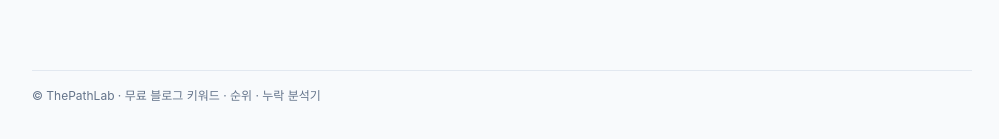
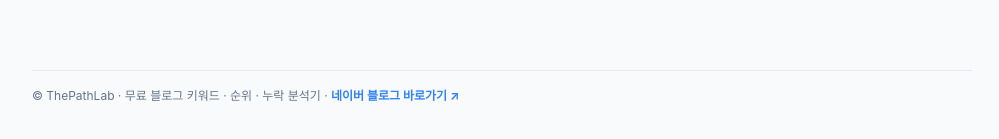
Before and after one commit to chicstory/chicstory.github.io, a plain HTML site: page index.html in a window 1280 px wide. Shown: the part 649-788 px from the top of the page, without its empty margins (138-1137 px from the left). Drawn offline with Linux system fonts and the light colour scheme; no server answers.

Commit message:
feat(footer): add link back to blog.naver.com/thepathlab

```diff
--- a/index.html
+++ b/index.html
@@ -658,7 +658,8 @@
       </section>
 
       <footer class="page-footer">
-        © ThePathLab · 무료 블로그 키워드 · 순위 · 누락 분석기
+        © ThePathLab · 무료 블로그 키워드 · 순위 · 누락 분석기 ·
+        <a href="https://blog.naver.com/thepathlab" target="_blank" rel="noopener noreferrer" style="color: var(--accent); font-weight: 700; text-decoration: none;">네이버 블로그 바로가기 ↗</a>
       </footer>
     </main>
 
```
